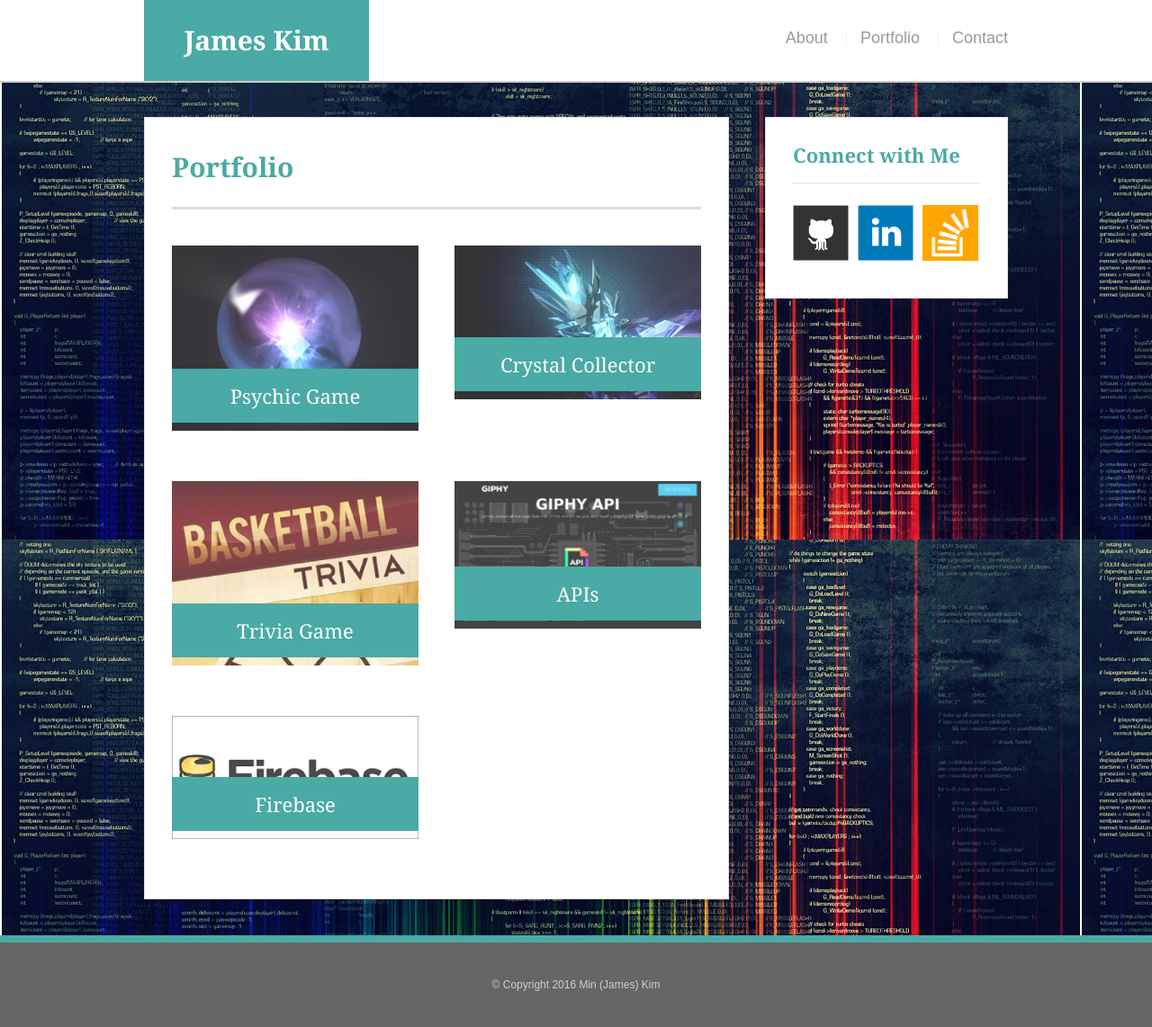
After one commit to semaj5588/Bootstrap, a PHP site: page /portfolio.html in a window 1280 px wide. The commit adds this page. Shown: the whole page at 90% size. Run offline with PHP 8.4, Linux system fonts and the light colour scheme.

Commit message:
added extra stuff

```diff
--- a/assets/css/style.css
+++ b/assets/css/style.css
@@ -143,7 +143,36 @@ main {
 	border: 1px solid #ddd;
 }
 
+/*portfolio page*/
 
+.work {
+	width: 274px;
+	overflow: auto;
+	position: relative;
+	float: left;
+	margin: 20px 0 25px;
+}
+.work:nth-child(even) {
+	margin-right: 40px;
+}
+.work img {
+	width: 100%;
+	border: 0 none;
+	opacity: .8;
+}
+.work h3 {
+	border-bottom: 0;
+	background: #4aaaa5;
+	color: #fff;
+	text-align: center;
+	position: absolute;
+	padding: 15px;
+	width: 100%;
+	bottom: 20px;
+	line-height: 30px;
+	margin-bottom: 0;
+	font-weight: 300;
+}
 .auth-image {
 	width: 200px;
 	height: auto;
--- /dev/null
+++ b/portfolio.html
@@ -0,0 +1,70 @@
+<!doctype html>
+<html>
+<head>
+	<meta charset="UTF-8">
+	<title>Portfolio | Your Name</title>
+	<link rel="stylesheet" type="text/css" href="assets/css/style.css">
+</head>
+<body>
+
+	<header id="masthead">
+		<div class="container">
+			<a href="index.html" id="logo">James Kim</a>
+			<nav>
+				<a href="index.html">About</a>
+				<a href="portfolio.html">Portfolio</a>
+				<a href="contact.html">Contact</a>
+			</nav>
+		</div>
+	</header>
+
+	<main class="container">
+		<section class="main-section">
+			<h1>Portfolio</h1>
+
+			<div class="work">
+				<img src="assets/images/psychic.jpg" alt="psychic">
+
+				<h3>Psychic Game</h3>
+			</div>
+			<div class="work">
+				<img src="assets/images/crystal.png" alt="crystal">
+
+				<h3>Crystal Collector</h3>
+			</div>
+			<div class="work">
+				<img src="assets/images/trivia.jpg" alt="Trivia Game">
+
+				<h3>Trivia Game</h3>
+			</div>
+			<div class="work">
+				<img src="assets/images/api.png" alt="APIs">
+
+				<h3>APIs</h3>
+			</div>
+			<div class="work">
+				<img src="assets/images/firebase.png"  alt="firebase">
+
+				<h3>Firebase</h3>
+			</div>
+
+		</section>
+
+		<section class="sidebar">
+			<div id="connect">
+				<h2>Connect with Me</h2>
+
+				<img src="assets/images/github-128.png" class="social" alt="Github">
+				<img src="assets/images/linkedin-128.png" class="social" alt="LinkedIn">
+				<img src="assets/images/stackoverflow-128.png" class="social" alt="Stack Overflow">
+			</div>
+		</section>
+	</main>
+
+	<footer>
+		<div class="container">
+			&copy; Copyright 2016 Min (James) Kim
+		</div>
+	</footer>
+</body>
+</html>
```
Also changed, not shown: other parts of assets/css/style.css (+34 -0 lines), contact.html (added, +62 -0 lines), assets/images/api.png (added), assets/images/crystal.png (added), assets/images/firebase.png (added), assets/images/psychic.jpg (added), assets/images/trivia.jpg (added).
